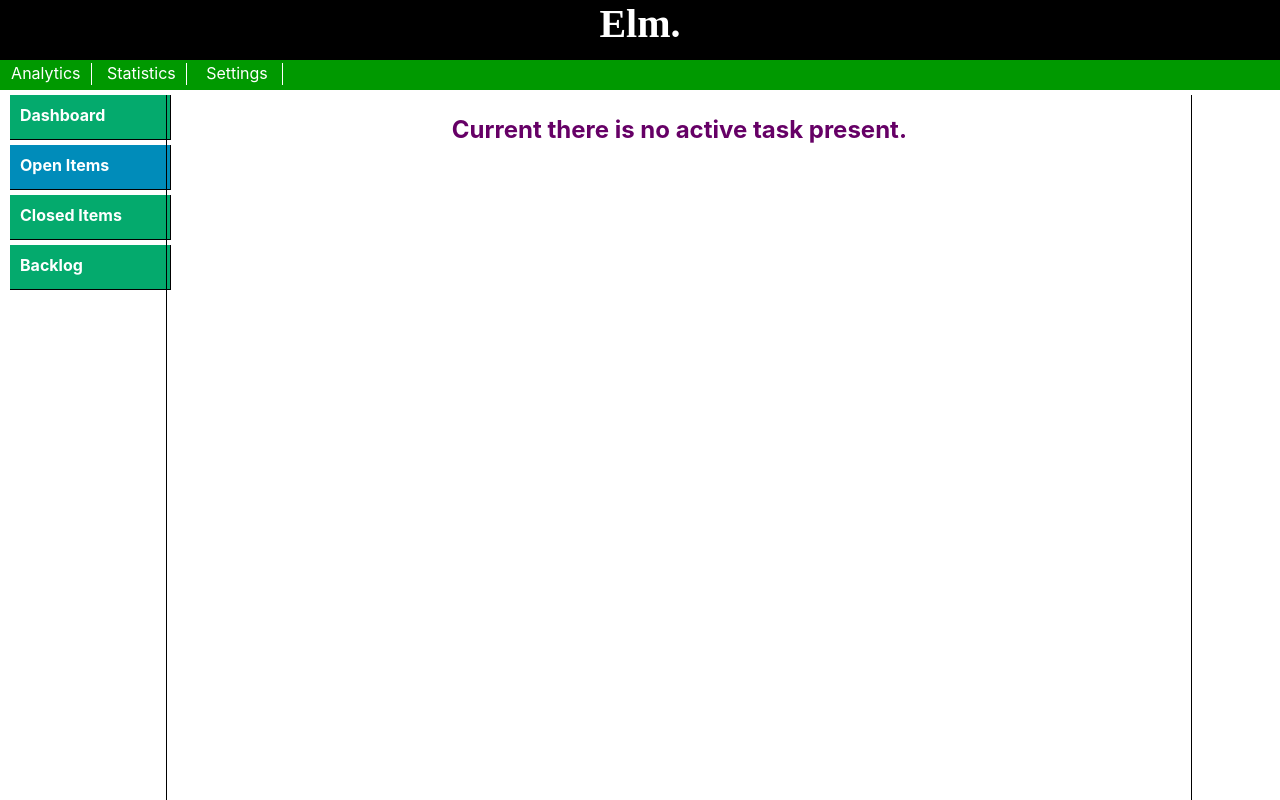
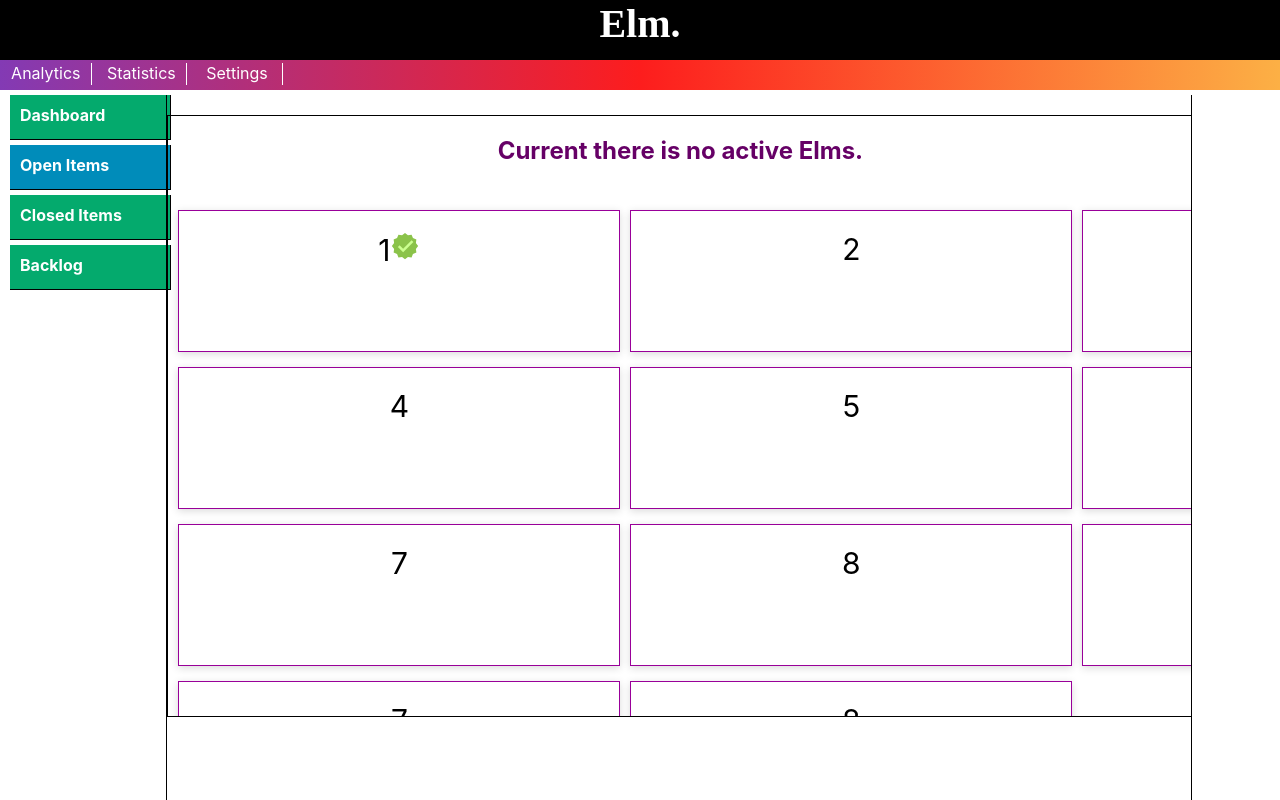
Before and after one commit to SubhajitBhattacharjee007/Elm, a React (Create React App) app: page / in a window 1280 px wide. Both pictures are taken after a click on the element "Open Items". Built offline with nearby package versions, Linux system fonts and the light colour scheme.

Commit message:
Added open and closed templated implementation

```diff
--- a/package.json
+++ b/package.json
@@ -1,4 +1,3 @@
-
 {
   "name": "elm",
   "version": "0.1.0",
@@ -9,6 +8,7 @@
     "@testing-library/user-event": "^13.5.0",
     "react": "^18.2.0",
     "react-dom": "^18.2.0",
+    "react-icons": "^5.0.1",
     "react-scripts": "5.0.1",
     "web-vitals": "^2.1.4"
   },
--- a/src/App.css
+++ b/src/App.css
@@ -24,7 +24,13 @@
   margin-top: 60px;
   margin-bottom: 5px;
   position: fixed;
-  background-color: #090;
+  background: rgb(131, 58, 180);
+  background: linear-gradient(
+    90deg,
+    rgba(131, 58, 180, 1) 0%,
+    rgba(253, 29, 29, 1) 50%,
+    rgba(252, 176, 69, 1) 100%
+  );
 }
 
 .NavBar-btn-first {
--- /dev/null
+++ b/src/componentStyling/ClosedItemTemplate.css
@@ -0,0 +1,43 @@
+.ClosedItemTemplate {
+  overflow-y: scroll;
+  width: 100%;
+  height: 600px;
+  border: 1px solid black;
+  margin-top: 20px;
+}
+.CurrentAssigmentTemplate {
+  overflow-y: scroll;
+  width: 100%;
+  height: 600px;
+  border: 1px solid black;
+  margin-top: 20px;
+}
+.grid-container {
+  display: grid;
+  column-gap: 10px;
+  grid-template-columns: auto auto auto;
+  /* background-color: #2196f3; */
+  padding: 10px;
+}
+
+.grid-item-closedTemplate {
+  /* border: 1px solid #a50810; */
+  padding: 20px;
+  font-size: 30px;
+  text-align: center;
+  width: 400px;
+  height: 100px;
+  margin-top: 15px;
+  box-shadow: rgba(0, 0, 0, 0.15) 0px 2px 8px;
+}
+
+.grid-item-OpenTemplate {
+  border: 1px solid #990099;
+  padding: 20px;
+  font-size: 30px;
+  text-align: center;
+  width: 400px;
+  height: 100px;
+  margin-top: 15px;
+  box-shadow: rgba(0, 0, 0, 0.15) 0px 2px 8px;
+}
--- a/src/componentStyling/task.css
+++ b/src/componentStyling/task.css
@@ -13,7 +13,6 @@
   border: 1px solid #660066;
   border-radius: 10px;
   padding: 30px;
-  /* background-color: #ffe6ff; */
   box-shadow: 0px 0px 5px 0px #660066;
 }
 
--- a/src/templates/ClosedItemTemplate.js
+++ b/src/templates/ClosedItemTemplate.js
@@ -1,9 +1,26 @@
 import React from "react";
+import "../componentStyling/ClosedItemTemplate.css";
+import { FcCancel } from "react-icons/fc";
 
 function ClosedItemTemplate() {
   return (
     <div className="ClosedItemTemplate">
-      <h2>Current there is no active task present.</h2>
+      <h2>Currently there is no active task present.</h2>
+      <div class="grid-container">
+        <div class="grid-item-closedTemplate">
+          1<FcCancel />
+        </div>
+        <div class="grid-item-closedTemplate">2</div>
+        <div class="grid-item-closedTemplate">3</div>
+        <div class="grid-item-closedTemplate">4</div>
+        <div class="grid-item-closedTemplate">5</div>
+        <div class="grid-item-closedTemplate">6</div>
+        <div class="grid-item-closedTemplate">7</div>
+        <div class="grid-item-closedTemplate">8</div>
+        <div class="grid-item-closedTemplate">6</div>
+        <div class="grid-item-closedTemplate">7</div>
+        <div class="grid-item-closedTemplate">8</div>
+      </div>
     </div>
   );
 }
--- a/src/templates/CurrentAssignment.js
+++ b/src/templates/CurrentAssignment.js
@@ -1,9 +1,28 @@
 import React from "react";
+import "../componentStyling/ClosedItemTemplate.css";
+import { FcApproval } from "react-icons/fc";
+
+//https://react-icons.github.io/react-icons/    react-icons used from this library
 
 function CurrentAssigmentTemplate() {
   return (
     <div className="CurrentAssigmentTemplate">
       <h2>Current there is no active Elms.</h2>
+      <div class="grid-container">
+        <div class="grid-item-OpenTemplate">
+          1<FcApproval />
+        </div>
+        <div class="grid-item-OpenTemplate">2</div>
+        <div class="grid-item-OpenTemplate">3</div>
+        <div class="grid-item-OpenTemplate">4</div>
+        <div class="grid-item-OpenTemplate">5</div>
+        <div class="grid-item-OpenTemplate">6</div>
+        <div class="grid-item-OpenTemplate">7</div>
+        <div class="grid-item-OpenTemplate">8</div>
+        <div class="grid-item-OpenTemplate">6</div>
+        <div class="grid-item-OpenTemplate">7</div>
+        <div class="grid-item-OpenTemplate">8</div>
+      </div>
     </div>
   );
 }
--- a/src/templates/Template.js
+++ b/src/templates/Template.js
@@ -2,6 +2,7 @@ import React from "react";
 import DashboardTemplate from "./DashboardTemplate";
 import BacklogTemplate from "./BacklogTemplate";
 import ClosedItemTemplate from "./ClosedItemTemplate";
+import CurrentAssigmentTemplate from "./CurrentAssignment";
 
 function Template(props) {
   var element;
@@ -31,7 +32,7 @@ function Template(props) {
     case "CurrentAssigmentTemplate":
       element = (
         <div className="right-panel">
-          <ClosedItemTemplate />
+          <CurrentAssigmentTemplate />
         </div>
       );
       break;
```
Also changed, not shown: 1 other file (tests, documents, lock files or other folders).
